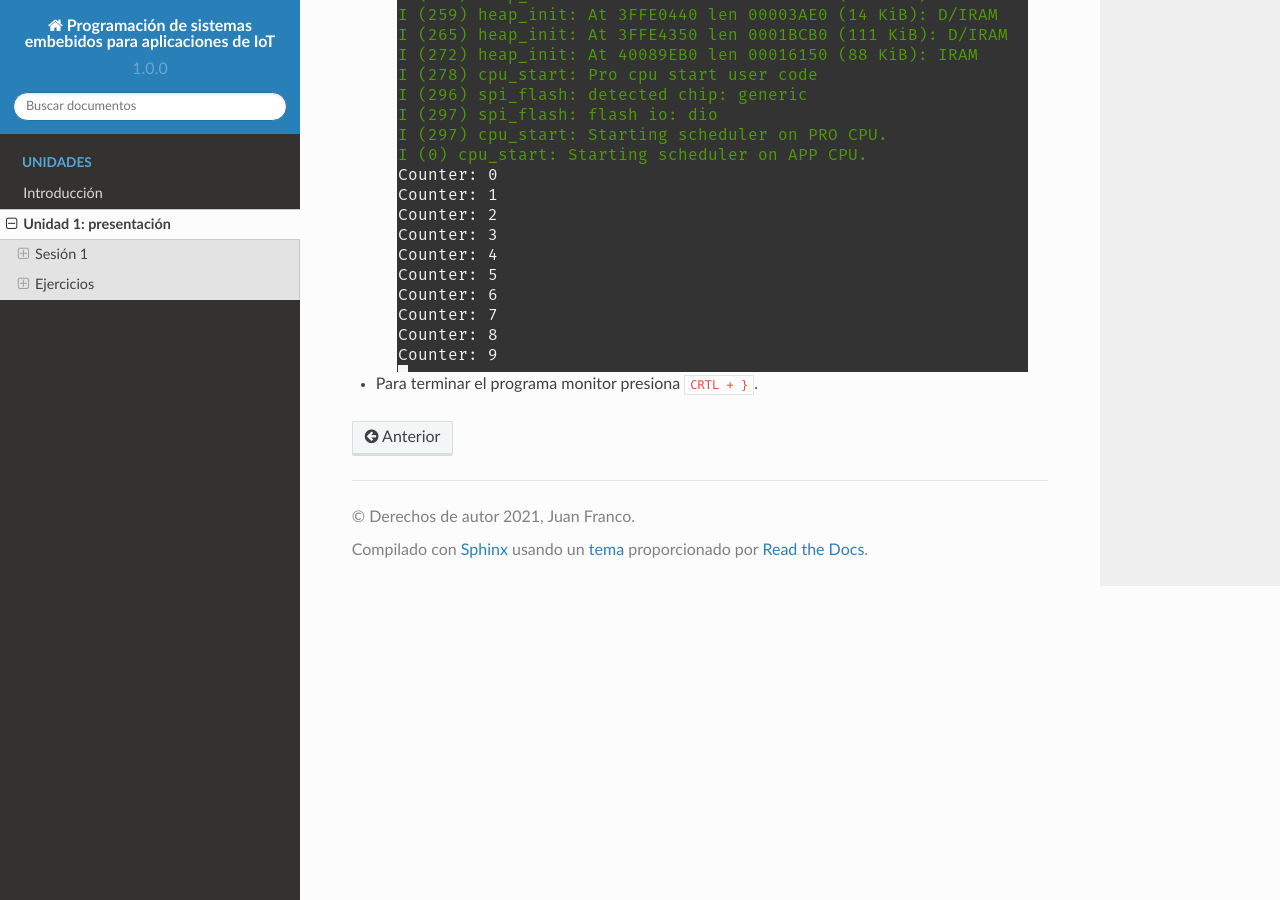
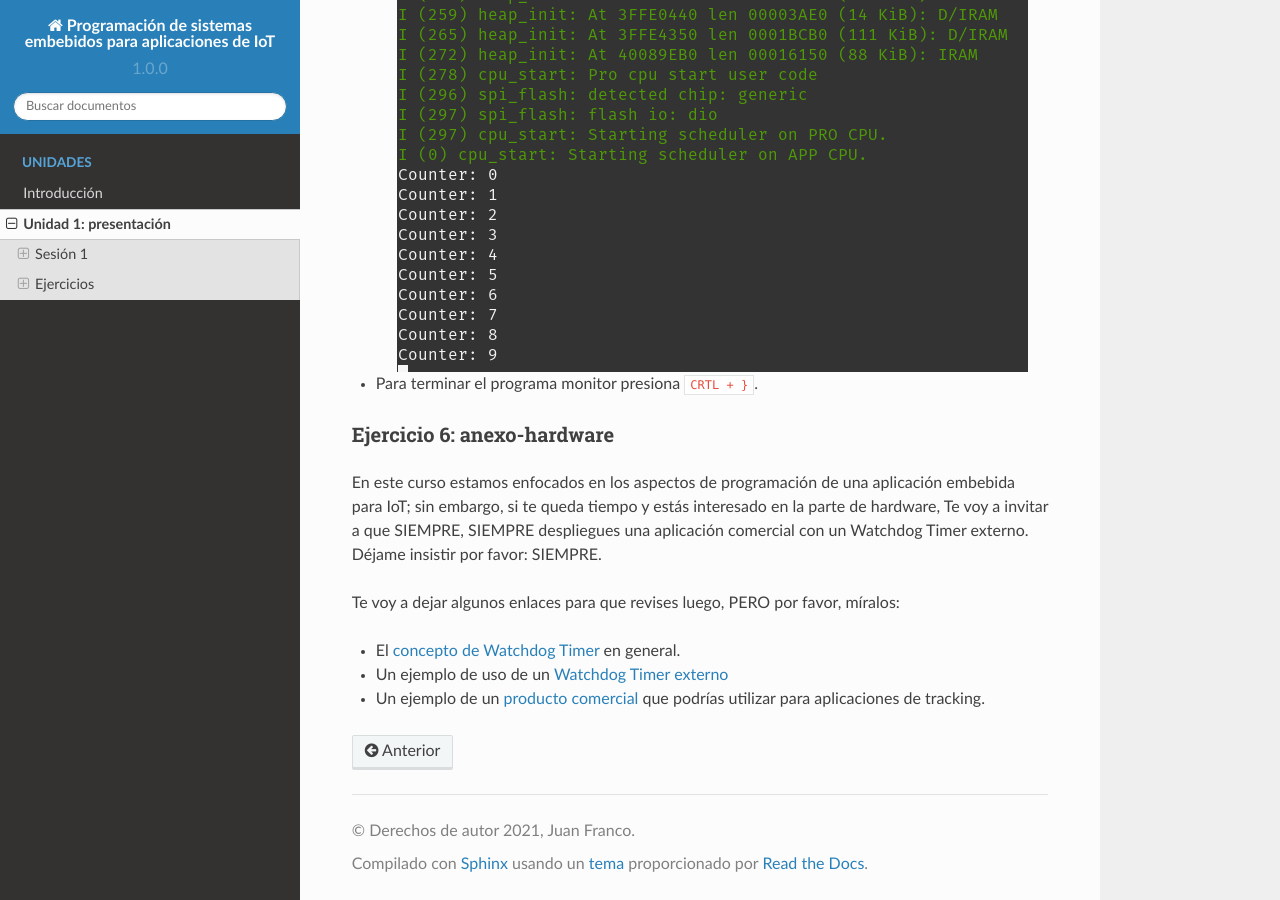
Before and after one commit to juanferfranco/espiot, a Sphinx documentation site: the page built from docs/_unidad1/unidad1.rst, in a window 1280 px wide and 900 px high, scrolled down 7110 px. Built offline with Sphinx 7.4.7 and the Read the Docs theme 2.0.0, drawn with Linux system fonts in a browser that asks for light colours; some of the changed text lies outside the part shown.

Commit message:
Add exercise 6

```diff
--- a/docs/_unidad1/unidad1.rst
+++ b/docs/_unidad1/unidad1.rst
@@ -111,8 +111,8 @@ al software son:
 
 ¿Ves por qué no es tan fácil hacer un producto IoT comercial?
 
-Ejercicio 2
-^^^^^^^^^^^^
+Ejercicio 2: hardware a comprar para el curso
+^^^^^^^^^^^^^^^^^^^^^^^^^^^^^^^^^^^^^^^^^^^^^^^^
 
 ¿Qué necesitas comprar para realizar el curso?
 
@@ -190,8 +190,8 @@ Sigue los 10 pasos que encontrarás `aquí <https://docs.espressif.com/projects/
 para la instalación de la herramientas. Recuerda que hay instrucciones para cada sistema
 operativo.
 
-Ejercicio 4
-^^^^^^^^^^^^
+Ejercicio 4: editor de código
+^^^^^^^^^^^^^^^^^^^^^^^^^^^^^^^^
 
 En el ejercicio anterior instalaste dos cosas: el framework esp-idf y las herramientas
 para generar los programas ejecutables que correrá el ESP32. En este ejercicio vas
@@ -208,8 +208,8 @@ a instalar un editor de código.
   :align: center
   :alt: C/C++ extension
 
-Ejercicio 5
-^^^^^^^^^^^^
+Ejercicio 5: programa de prueba
+^^^^^^^^^^^^^^^^^^^^^^^^^^^^^^^^^^
 
 En este ejercicio vas a crear una aplicación simple para probar la integración
 de todas las herramientas que hemos instalada hasta ahora.
@@ -335,3 +335,21 @@ de todas las herramientas que hemos instalada hasta ahora.
     :alt: resultado de la prueba
 
 * Para terminar el programa monitor presiona ``CRTL + }``.
+
+Ejercicio 6: anexo-hardware
+^^^^^^^^^^^^^^^^^^^^^^^^^^^^^
+
+En este curso estamos enfocados en los aspectos de programación de una aplicación
+embebida para IoT; sin embargo, si te queda tiempo y estás interesado en la parte de hardware,
+Te voy a invitar a que SIEMPRE, SIEMPRE despliegues una aplicación comercial con un
+Watchdog Timer externo. Déjame insistir por favor: SIEMPRE.
+
+Te voy a dejar algunos enlaces para que revises luego, PERO por favor, míralos:
+
+* El `concepto de Watchdog Timer <http://www.ganssle.com/item/great-watchdog-timers.htm>`__
+  en general.
+
+* Un ejemplo de uso de un `Watchdog Timer externo <https://community.particle.io/t/improving-electron-reliability-external-watchdog-timer/34221>`__
+
+* Un ejemplo de un `producto comercial <https://docs.particle.io/datasheets/asset-tracking/tracker-som-datasheet/>`__
+  que podrías utilizar para aplicaciones de tracking.
```
Also changed, not shown: other parts of docs/_unidad1/unidad1.rst (+4 -4 lines).
